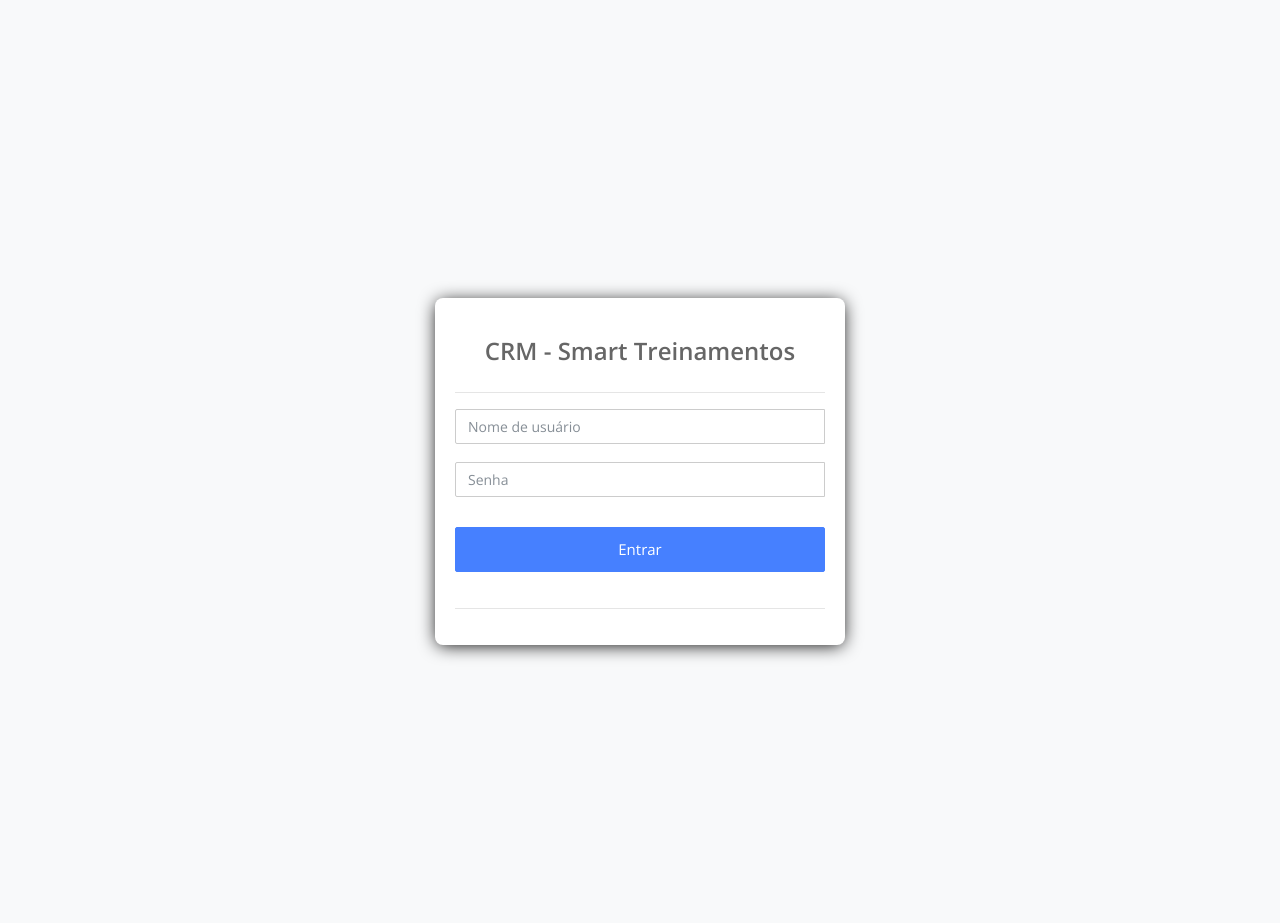
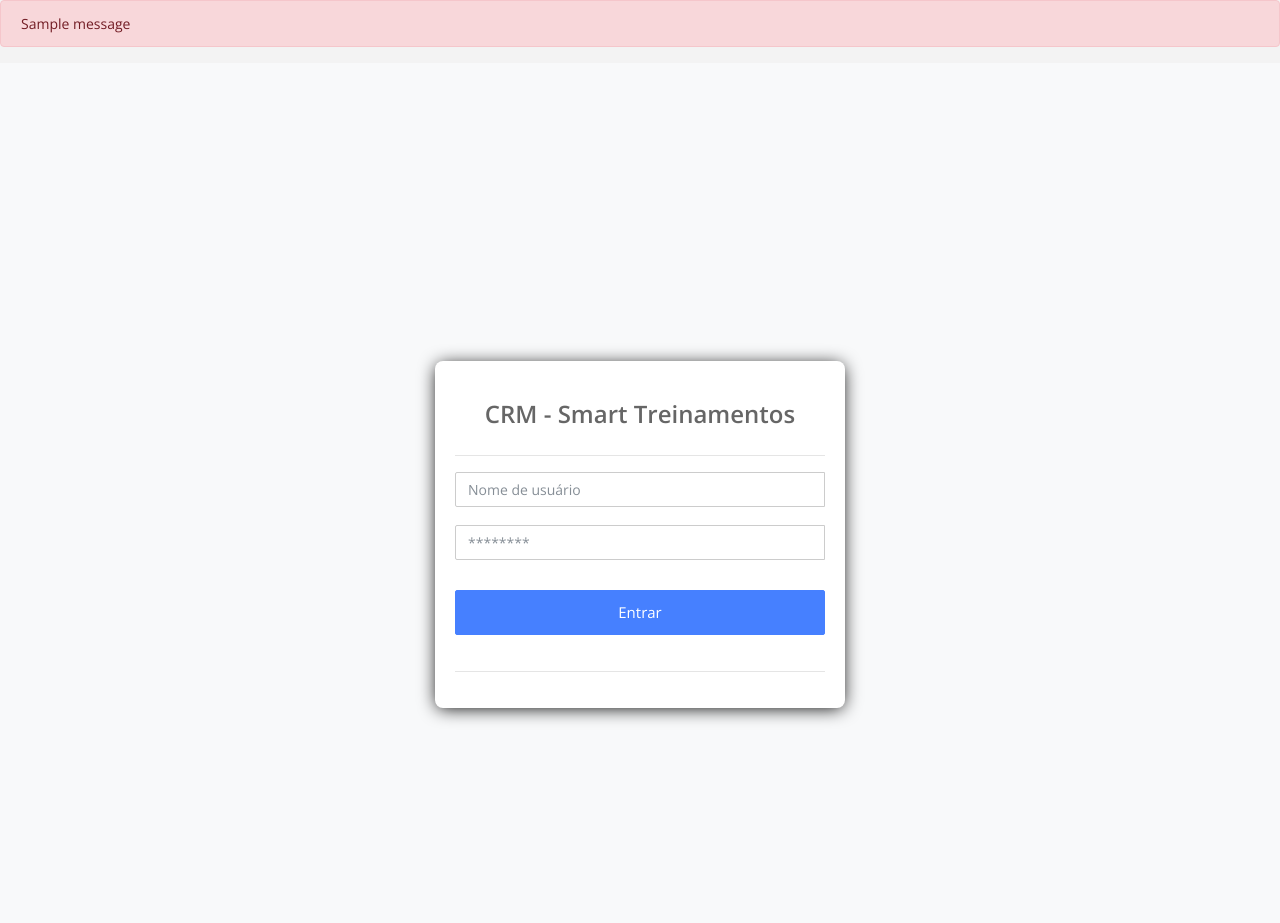
Before and after one commit to alantinoco/crmsmart, a Django app: page /entrar/ in a window 1280 px wide. Run offline with Django 4.2, Linux system fonts and the light colour scheme; tables that the repository leaves empty hold one stand-in row (values such as "Sample post"); one stand-in notice (Sample message) is shown; some libraries are stand-ins or nearby versions.

Commit message:
Add 'messages' e acertos na 'views' de login

```diff
--- /dev/null
+++ b/clientes/forms.py
@@ -0,0 +1,11 @@
+from django import forms
+
+class EntrarForm(forms.Form):
+    usuário = forms.CharField(widget=forms.TextInput(attrs={
+        'class': 'form-control',
+        'placeholder': 'Nome de usuário',
+        }))
+    senha = forms.CharField(widget=forms.PasswordInput(attrs={
+        'class': 'form-control',
+        'placeholder': '********',
+        }))
--- a/clientes/views.py
+++ b/clientes/views.py
@@ -1,7 +1,26 @@
-from django.shortcuts import render
+from django.shortcuts import render, redirect
+from .models import *
+from .forms import EntrarForm
+from django.contrib.auth import authenticate, login, logout
+from django.contrib import messages
 
 def index(request):
     return render(request, 'index.html')
 
 def entrar(request):
-    return render(request, 'auth-normal-sign-in.html')
+    form = EntrarForm()
+    context = {
+        'form': form,
+    }
+    if request.method == "POST":
+        form = EntrarForm(request.POST)
+        if form.is_valid():
+            username = form.cleaned_data.get('usuário')
+            password = form.cleaned_data.get('senha')
+            user = authenticate(request, username=username, password=password)
+            if user is not None:
+                login (request, user)
+                return redirect('index')
+            else:
+                messages.error(request, "Dados inválidos!")
+    return render(request, 'auth-normal-sign-in.html', context)
--- a/templates/auth-normal-sign-in.html
+++ b/templates/auth-normal-sign-in.html
@@ -45,6 +45,14 @@
 </div>
     <!-- Pre-loader end -->
 
+    {% if messages %}
+        {% for message in messages %}
+            <div class="alert alert-danger" role="alert">
+                {{message}}
+            </div>
+        {% endfor %}
+    {% endif %}
+
     <section class="login p-fixed d-flex text-center bg-light">
         <!-- Container-fluid starts -->
         <div class="container">
@@ -52,7 +60,8 @@
                 <div class="col-sm-12">
                     <!-- Authentication card start -->
                     <div class="login-card card-block auth-body mr-auto ml-auto">
-                        <form class="md-float-material">
+                        <form class="md-float-material" action="{% url 'entrar' %}" method="POST">
+                            {% csrf_token %}
                             <div class="auth-box">
                                 <div class="row m-b-20">
                                     <div class="col-md-12">
@@ -61,6 +70,16 @@
                                 </div>
                                 <hr/>
                                 <div class="input-group">
+                                   {{form.usuário}}
+                                   <span class="md-line"></span>
+                                </div>
+                                <div class="input-group">
+                                    {{form.senha}}
+                                    <span class="md-line"></span>
+                                </div>
+
+                                <!--
+                                <div class="input-group">
                                     <input type="text" class="form-control" placeholder="Nome de usuário">
                                     <span class="md-line"></span>
                                 </div>
@@ -68,9 +87,10 @@
                                     <input type="password" class="form-control" placeholder="Senha">
                                     <span class="md-line"></span>
                                 </div>
+                                -->
                                 <div class="row m-t-30">
                                     <div class="col-md-12">
-                                        <button type="button" class="btn btn-primary btn-md btn-block waves-effect text-center m-b-20">Entrar</button>
+                                        <input type="submit" class="btn btn-primary btn-md btn-block waves-effect text-center m-b-20" value="Entrar">
                                     </div>
                                 </div>
                                 <hr/>
```
